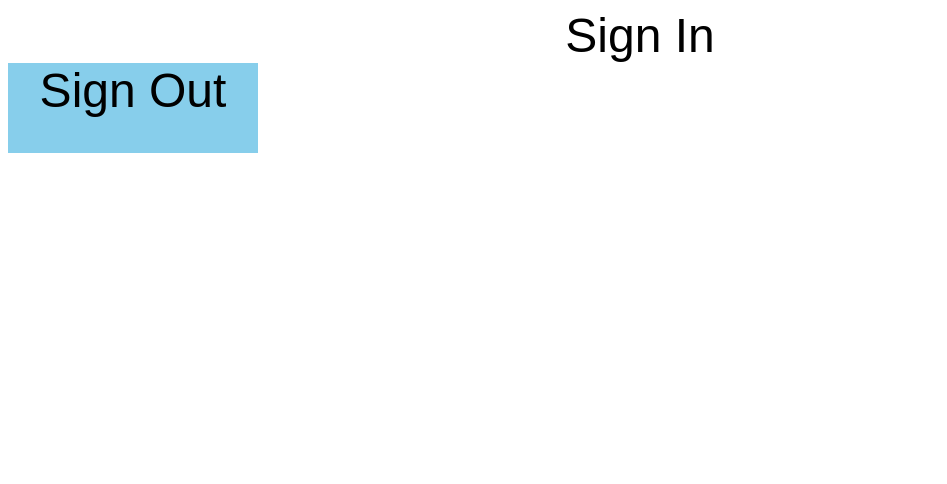
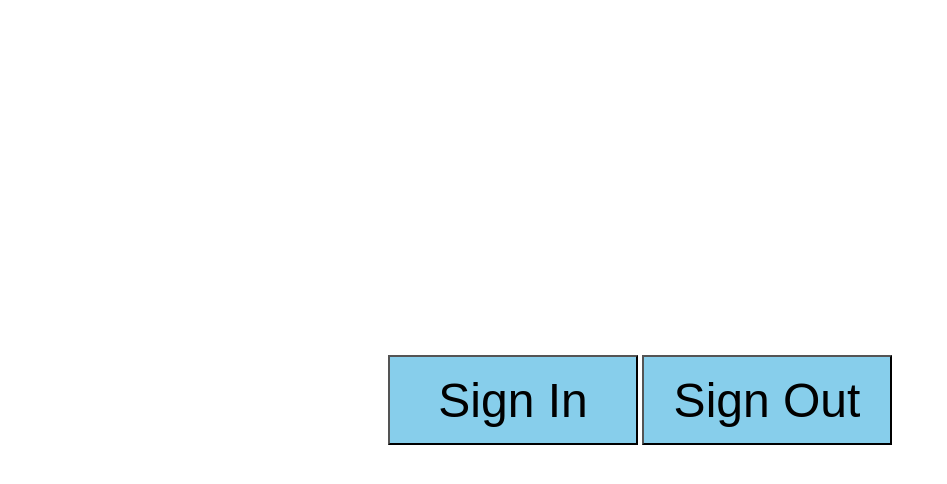
Before and after one commit to Hackerman90001/Project-Caesium, a plain HTML site: page Website/index.html in a window 1280 px wide. Shown: the whole page, without its empty margins (0-947 px from the left). Drawn offline with Linux system fonts and the light colour scheme.

Commit message:
front page done

```diff
--- a/Website/assets/css/main.css
+++ b/Website/assets/css/main.css
@@ -2,7 +2,7 @@
   Documentation CSS
   ========================================================================== */
 
-.in {
+.button-format {
     font-size: 3em;
     text-align: center;
     font-family: sans-serif;
@@ -10,13 +10,19 @@
     width: 250px;
     height: 90px;
     vertical-align: center;
-    text-decoration: none;
     color: black;
   }
 
-.out {
-    font-size: 3em;
-    text-align: center;
-    vertical-align: center;
-    font-family: sans-serif;
-  }
+.plain {
+  text-decoration: none;
+  color: black;
+}
+
+.container {
+    position: absolute;
+    top: 50%;
+    left: 50%;
+    -moz-transform: translateX(-50%) translateY(-50%);
+    -webkit-transform: translateX(-50%) translateY(-50%);
+    transform: translateX(-50%) translateY(-50%);
+}
--- a/Website/index.html
+++ b/Website/index.html
@@ -1,15 +1,27 @@
 <!DOCTYPE html PUBLIC "-//W3C//DTD HTML 4.01//EN" "http://www.w3.org/TR/html4/strict.dtd">
 <html>
+
 <head>
   <meta http-equiv="Content-Type" content="text/html; charset=utf-8">
   <meta http-equiv="Content-Style-Type" content="text/css">
   <title></title>
   <link rel="stylesheet" type="text/css" href="assets/css/main.css">
 </head>
+
 <body>
-  <a class="in" href="facebook.com">
-  <div> Sign In </div>
-</a>
-  <div class="in"> Sign Out </div>
+  <div class="container">
+
+  <button class="button-format">
+    <a class="plain" href="facebook.com">
+      <div> Sign In </div>
+    </a>
+  </button>
+
+  <button class="button-format">
+    <a class="plain" href="facebook.com">
+      <div> Sign Out </div>
+    </a>
+  </button>
+</div>
 </body>
 </html>
```
